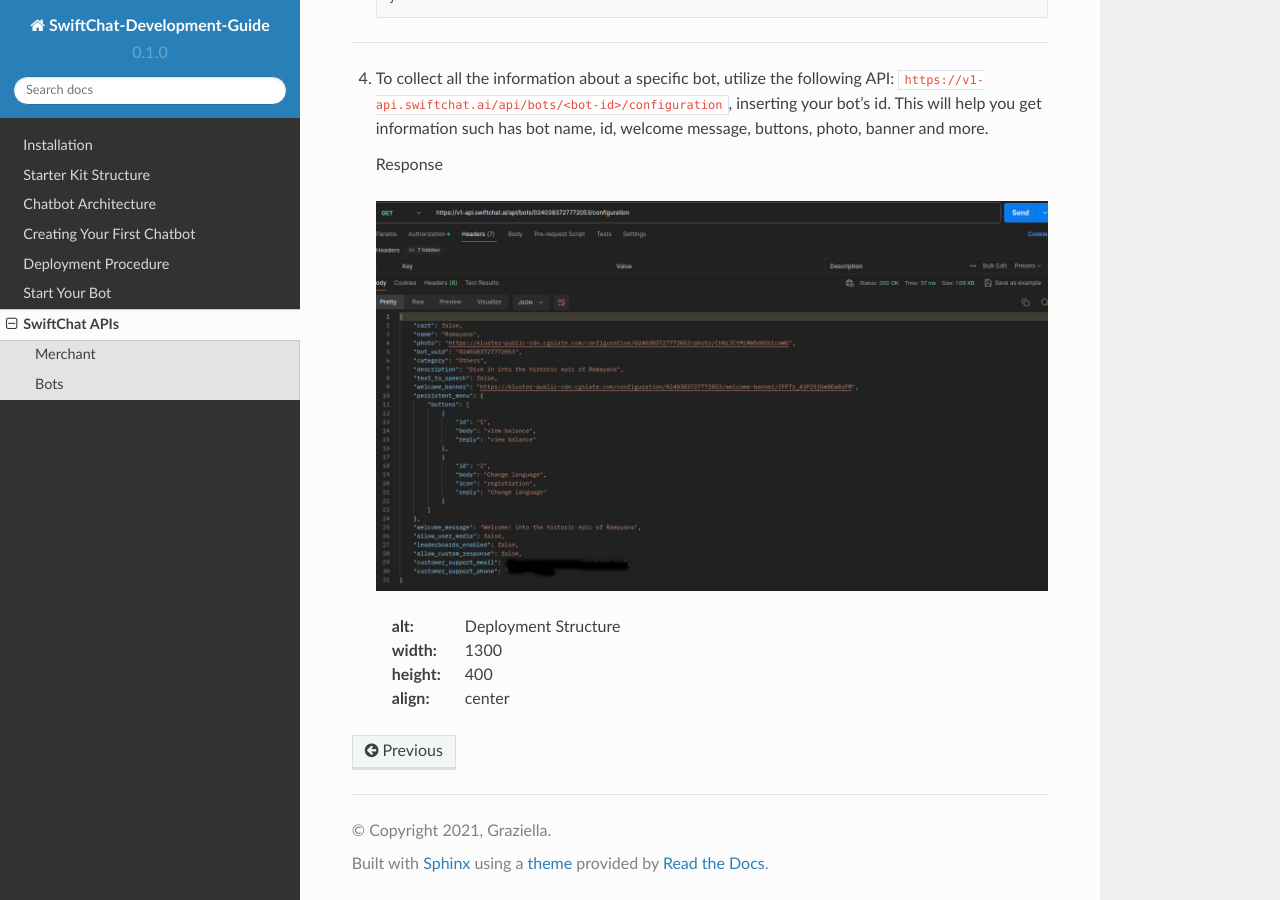
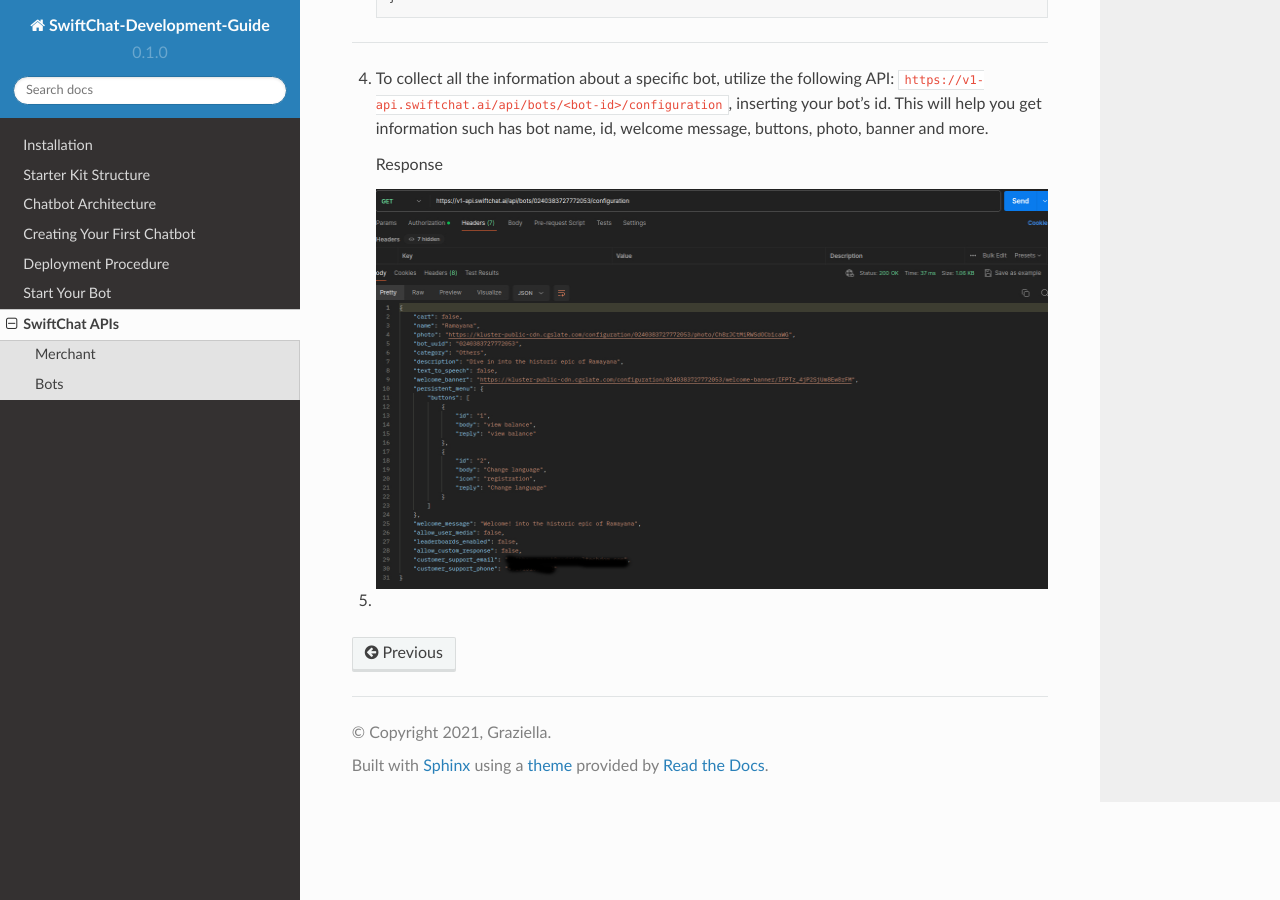
Before and after one commit to Priyanka-sharma181/Chatbot-Development-Guide, a Sphinx documentation site: the page built from docs/source/api_reference.rst, in a window 1280 px wide and 900 px high, scrolled down 3446 px. Built offline with Sphinx 7.4.7 and the Read the Docs theme 2.0.0, drawn with Linux system fonts in a browser that asks for light colours.

Commit message:
updating API-reference section

```diff
--- a/docs/source/api_reference.rst
+++ b/docs/source/api_reference.rst
@@ -161,7 +161,9 @@
    Response
 
    .. image:: get_config_bot.jpg
-   :alt: Deployment Structure
-   :width: 1300
-   :height: 400
-   :align: center
+        :alt: Deployment Structure
+        :width: 1300
+        :height: 400
+        :align: center
+
+5.
```
